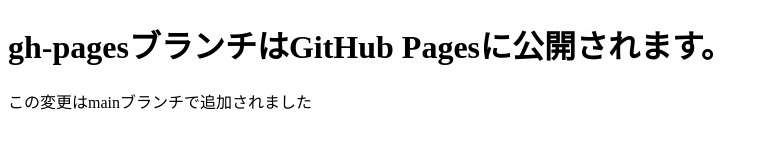
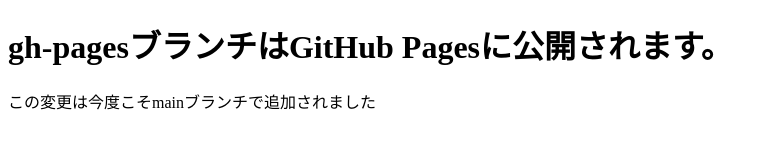
Before and after one commit to aoi400/git-study, a plain HTML site: page index.html in a window 1280 px wide. Shown: the whole page, without its empty margins (0-768 px from the left). Drawn offline with Linux system fonts and the light colour scheme.

Commit message:
再度追加

```diff
--- a/index.html
+++ b/index.html
@@ -6,6 +6,6 @@
 </head>
 <body>
   <h1>gh-pagesブランチはGitHub Pagesに公開されます。</h1>
-  <p>この変更はmainブランチで追加されました</p>
+  <p>この変更は今度こそmainブランチで追加されました</p>
 </body>
 </html>
```
